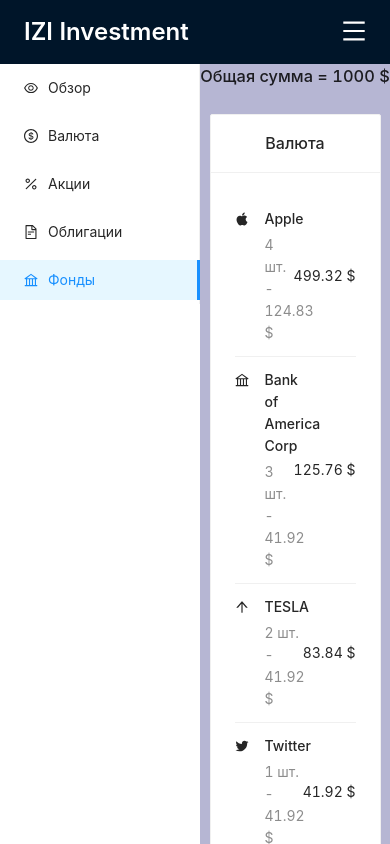
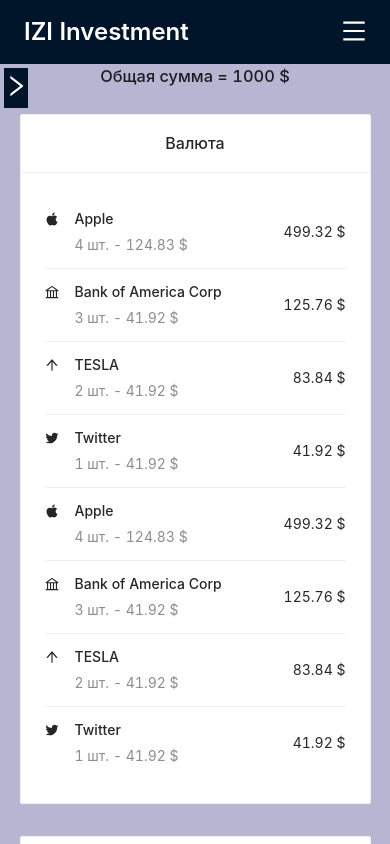
Before and after one commit to YusufZarifyanov/ReactIInvestmentApp, a React (Create React App) app: page /briefcase/funds in a window 390 px wide. Shown: the top 844 px of the page. Built offline with nearby package versions, Linux system fonts and the light colour scheme.

Commit message:
refactor(Sidebar): sidebar collapse in mobile screens

```diff
--- /dev/null
+++ b/src/components/SideBar/SideBar.css
@@ -0,0 +1,27 @@
+.sider {
+    background-color: white !important;
+    z-index: 8;
+  }
+
+.sider__burgerBtn {
+    position: absolute;
+    height: 40px;
+    right: -28px;
+    top: 4px;
+    display: none;
+    color: #fff;
+    background-color: #001529;
+    font-size: 24px;
+    cursor: pointer;
+}
+
+@media screen and (max-width: 576px) {
+    .sider {
+        position: absolute !important;
+        height: 100vh;
+      }
+
+    .sider__burgerBtn {
+        display: block;
+    }
+}
--- a/src/components/SideBar/SideBar.js
+++ b/src/components/SideBar/SideBar.js
@@ -1,19 +1,61 @@
 import { Layout, Menu } from "antd";
+import { useState } from "react";
 import { Link } from "react-router-dom";
+import {
+  LeftOutlined,
+  RightOutlined
+} from "@ant-design/icons";
+import './SideBar.css'
 
-const SideBar = ({ menuItems, activeMenuItem }) => (
-  <Layout.Sider style={{ backgroundColor: 'white' }}>
+const SideBar = ({ menuItems, activeMenuItem }) => {
+  const [collapsed, setCollapsed] = useState(false)
+  const [isOnBreakpoint, setIsOnBreakpoint] = useState(false)
+
+  function toggle() {
+    setCollapsed(!collapsed)
+  }
+
+  function onBreakpoint(onBreakpoint) {
+    onBreakpoint ? setCollapsed(true) : setCollapsed(false)
+    onBreakpoint ? setIsOnBreakpoint(true) : setIsOnBreakpoint(false)
+  }
+
+  function setCollapsedToTrue() {
+    setCollapsed(true)
+  }
+
+  return (
+    <Layout.Sider
+      trigger={null}
+      collapsible
+      collapsed={collapsed}
+      collapsedWidth={0}
+      className="sider"
+      breakpoint="sm"
+      onBreakpoint={onBreakpoint}
+    >
+      <div
+        className='sider__burgerBtn'
+        onClick={toggle}
+      >
+        {collapsed ? <RightOutlined /> : <LeftOutlined />}
+      </div>
       <Menu
         mode="inline"
         selectedKeys={[activeMenuItem]}
       >
         {menuItems.map(item => (
-        <Menu.Item key={item.path} icon={item.icon}>
+          <Menu.Item
+            key={item.path}
+            icon={item.icon}
+            onClick={isOnBreakpoint && setCollapsedToTrue}
+          >
             <Link to={item.path}>{item.name}</Link>
           </Menu.Item>
         ))}
       </Menu>
     </Layout.Sider>
-);
+  )
+};
 
 export default SideBar;
```
Lines whose indentation alone changed are shown as unchanged.
